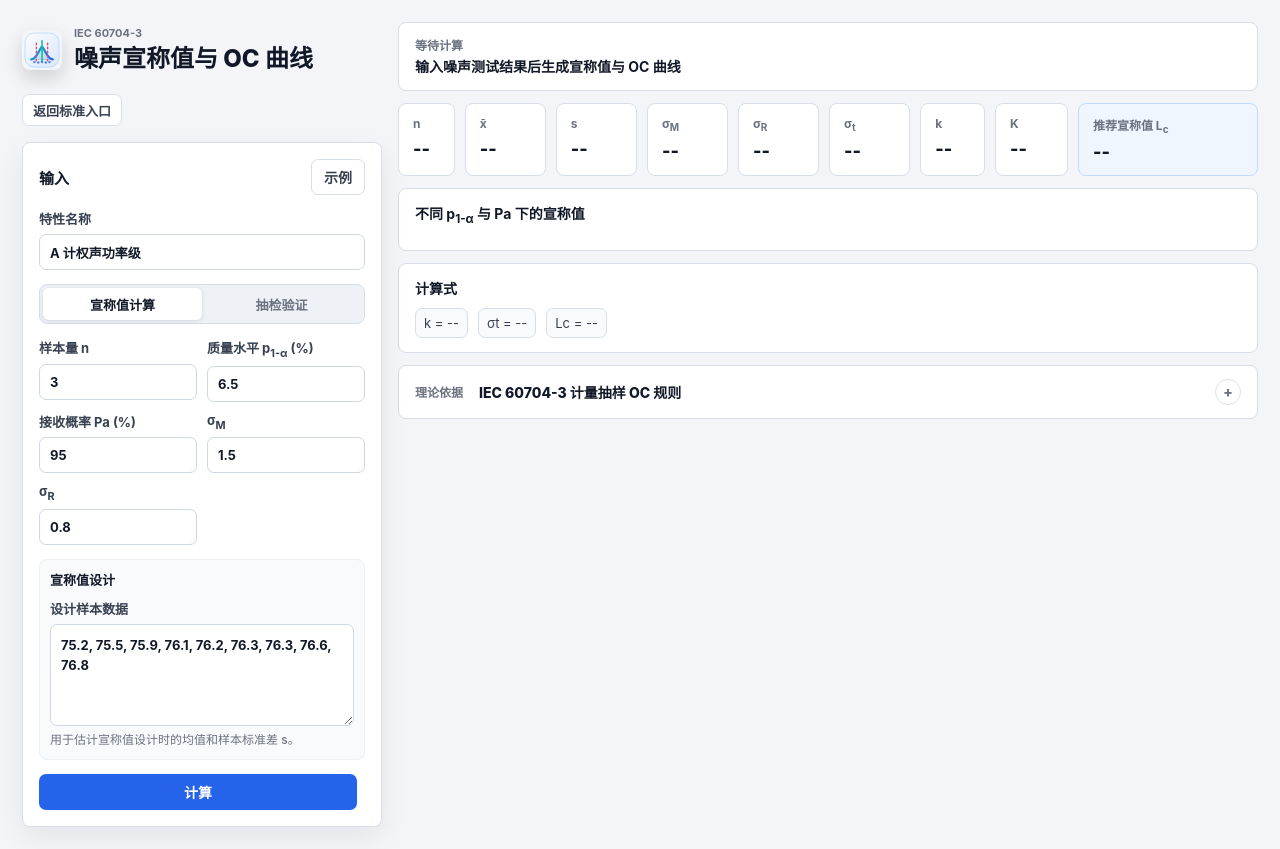
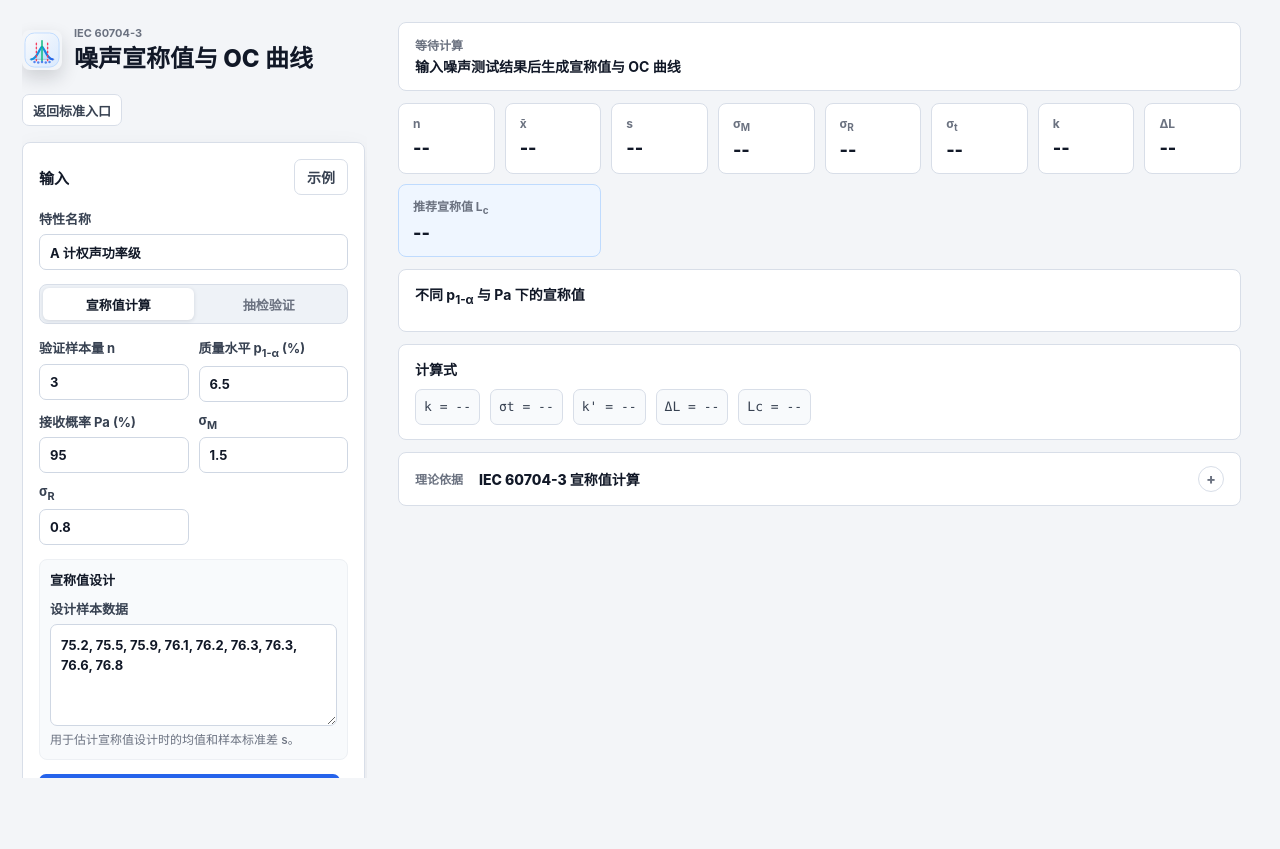
Before and after one commit to jeff0319/quality-standards-calculator, a Flask app: page /iec-60704-3 in a window 1280 px wide. After the commit the page ends 778 px from the top, so only its background shows below. Run offline with Flask 3, Linux system fonts and the light colour scheme.

Commit message:
Refine IEC formulas and page layout

```diff
--- a/frontend/static/iec60704.js
+++ b/frontend/static/iec60704.js
@@ -94,7 +94,7 @@ function renderIecResult(data) {
   setText("#iecSigmaRValue", fmt(data.sigma_r));
   setText("#iecSigmaTValue", fmt(data.sigma_t));
   setText("#iecKValue", fmt(data.k_accept));
-  setText("#iecMarginValue", fmt(mode === "inspection" ? data.acceptance_margin : data.declaration_margin));
+  setText("#iecMarginValue", fmt(data.declaration_margin));
   setText("#iecClaimLabel", mode === "inspection" ? "现有宣称值 Lc" : data.claim.label);
   setText("#iecClaimValue", mode === "inspection" ? formatDbNullable(data.declared_value) : data.claim.text);
   setText("#iecInspectionMeanValue", fmt(data.inspection_mean));
@@ -102,14 +102,16 @@ function renderIecResult(data) {
   setText("#iecDeclaredCoverageValue", formatBadRateNullable(data.declared_coverage));
   setText("#iecDeclaredPaValue", formatRateNullable(data.declared_accept_probability));
   updateMarkerLegends(data.oc_plot);
-  const kProbability = mode === "inspection" ? "z_Pa" : `z_${formatProbabilitySymbol(data.reference_acceptance_probability)}`;
-  setText("#iecFormulaK", `k = z_(1-p1-α) - ${kProbability} / sqrt(n) = ${fmt(data.k_accept)}`);
-  setText("#iecFormulaSigmaT", `σt = sqrt(s² + σR²) = ${fmt(data.sigma_t)}`);
-  setText("#iecFormulaLc", `Lc = x\u0304 + kσM + z_Pa σt / sqrt(n) = ${fmt(data.recommended_declared_value)}`);
-  setText("#iecFormulaOc", `Pa(p) = Φ(sqrt(n) · (Φ⁻¹(1 - p) - ${fmt(data.k_accept)}))`);
+  setFormula("#iecFormulaK", `k = z_{1-p_{1-\\alpha}} - \\frac{z_{P_a}}{\\sqrt{n}} = ${fmt(data.k_accept)}`);
+  setFormula("#iecFormulaSigmaT", `\\sigma_t = \\sqrt{s^2 + \\sigma_R^2} = ${fmt(data.sigma_t)}`);
+  setFormula("#iecFormulaKPrime", `k' = \\frac{z_{P_a}}{\\sqrt{n}} = ${fmt(data.planning_k)}`);
+  setFormula("#iecFormulaMargin", `\\Delta L = k\\sigma_M + k'\\sigma_t = ${fmt(data.declaration_margin)}`);
+  setFormula("#iecFormulaLc", `L_c = \\bar{x} + \\Delta L = ${fmt(data.recommended_declared_value)}`);
+  setFormula("#iecFormulaOc", `P_a(p) = \\Phi\\left(\\sqrt{n}\\left(\\Phi^{-1}(1 - p) - ${fmt(data.k_accept)}\\right)\\right)`);
   drawOcChart(data.oc_plot);
   renderDeclarationTable(data.declaration_table || []);
   updateToolMode();
+  typesetMath();
 }
 
 function updateIecContext() {
@@ -127,9 +129,13 @@ function updateToolMode() {
   }
   document.querySelector(".chart-panel").hidden = mode !== "inspection";
   document.querySelector(".iec-bounds-grid").hidden = mode !== "inspection";
+  document.querySelector("#iecMarginCard").hidden = mode !== "declaration";
   declarationTablePanel.hidden = mode !== "declaration";
+  document.querySelector("#iecFormulaKPrime").hidden = mode !== "declaration";
+  document.querySelector("#iecFormulaMargin").hidden = mode !== "declaration";
   document.querySelector("#iecFormulaLc").hidden = mode !== "declaration";
   document.querySelector("#iecFormulaOc").hidden = mode !== "inspection";
+  typesetMath();
 }
 
 function updateMarkerLegends(plot) {
@@ -148,7 +154,7 @@ function renderDeclarationTable(rows) {
   }
   declarationTable.innerHTML = `
     <table class="result-table">
-      <thead><tr><th>p<sub>1-α</sub></th><th>Pa</th><th>k</th><th>K</th><th>推荐 L<sub>c</sub></th></tr></thead>
+      <thead><tr><th>p<sub>1-α</sub></th><th>Pa</th><th>k</th><th>ΔL</th><th>推荐 L<sub>c</sub></th></tr></thead>
       <tbody>${rows
         .map(
           (row) =>
@@ -325,6 +331,16 @@ function setText(selector, value) {
   document.querySelector(selector).textContent = value;
 }
 
+function setFormula(selector, latex) {
+  document.querySelector(selector).textContent = `\\(${latex}\\)`;
+}
+
+function typesetMath() {
+  if (window.MathJax?.typesetPromise) {
+    window.MathJax.typesetPromise(document.querySelectorAll(".rank-summary, .theory-panel:not([hidden])")).catch(() => {});
+  }
+}
+
 function fmt(value) {
   return Number(value).toFixed(3);
 }
--- a/frontend/static/styles.css
+++ b/frontend/static/styles.css
@@ -39,6 +39,11 @@ textarea {
   width: min(1280px, 100%);
   margin: 0 auto;
   padding: 22px;
+}
+
+.app-shell {
+  height: 100dvh;
+  overflow: hidden;
 }
 
 .home-shell {
@@ -162,8 +167,10 @@ h2 {
   display: grid;
   grid-template-columns: 360px minmax(0, 1fr);
   grid-template-areas: "left results";
+  height: calc(100dvh - 44px);
   gap: 16px;
-  align-items: start;
+  align-items: stretch;
+  overflow: hidden;
 }
 
 .panel,
@@ -177,11 +184,17 @@ h2 {
 }
 
 .left-stack {
+  min-width: 0;
+  min-height: 0;
+  overflow-y: auto;
+  overflow-x: hidden;
+  overscroll-behavior: contain;
+  scrollbar-gutter: stable;
+  padding-right: 2px;
   display: grid;
   grid-area: left;
   gap: 16px;
-  position: sticky;
-  top: 22px;
+  align-content: start;
 }
 
 .controls {
@@ -411,9 +424,18 @@ textarea:focus {
 }
 
 .main-stack {
+  min-width: 0;
+  min-height: 0;
+  overflow-y: auto;
+  overflow-x: hidden;
+  overscroll-behavior: contain;
+  scrollbar-gutter: stable;
+  padding-right: 2px;
+  padding-bottom: 16px;
   display: grid;
   grid-area: results;
   gap: 12px;
+  align-content: start;
 }
 
 .status-card {
@@ -476,7 +498,11 @@ textarea:focus {
 }
 
 .iec-summary-grid {
-  grid-template-columns: 0.7fr 1fr 1fr 1fr 1fr 1fr 0.8fr 0.9fr minmax(180px, 1.4fr);
+  grid-template-columns: repeat(auto-fit, minmax(86px, 1fr));
+}
+
+.iec-summary-grid .claim {
+  grid-column: span 2;
 }
 
 .iec-summary-grid article > span,
@@ -761,10 +793,22 @@ textarea:focus {
 }
 
 .rank-summary span {
+  display: inline-flex;
+  align-items: center;
   padding: 6px 8px;
   border: 1px solid var(--line);
   border-radius: 7px;
   background: #f8fafc;
+  font-family: "SFMono-Regular", Consolas, "Liberation Mono", monospace;
+  line-height: 1.25;
+  min-height: 36px;
+  overflow-wrap: anywhere;
+}
+
+.rank-summary mjx-container {
+  margin: 0 !important;
+  line-height: 1;
+  vertical-align: middle !important;
 }
 
 .result-badge {
--- a/frontend/templates/iec60704.html
+++ b/frontend/templates/iec60704.html
@@ -8,7 +8,7 @@
     <link rel="stylesheet" href="/static/styles.css" />
   </head>
   <body>
-    <main class="shell">
+    <main class="shell app-shell">
       <section class="layout">
         <div class="left-stack">
           <header class="topbar">
@@ -38,7 +38,7 @@
 
             <div class="field-grid">
               <label>
-                样本量 n
+                验证样本量 n
                 <input name="n" type="number" min="1" step="1" value="3" />
               </label>
               <label>
@@ -105,7 +105,7 @@
             <article><span class="math-nowrap">σ<sub>R</sub></span><strong id="iecSigmaRValue">--</strong></article>
             <article><span class="math-nowrap">σ<sub>t</sub></span><strong id="iecSigmaTValue">--</strong></article>
             <article><span>k</span><strong id="iecKValue">--</strong></article>
-            <article><span>K</span><strong id="iecMarginValue">--</strong></article>
+            <article id="iecMarginCard"><span>ΔL</span><strong id="iecMarginValue">--</strong></article>
             <article class="claim"><span id="iecClaimLabel">推荐宣称值 L<sub>c</sub></span><strong id="iecClaimValue">--</strong></article>
           </div>
 
@@ -144,40 +144,69 @@
             <div class="rank-summary">
               <span id="iecFormulaK">k = --</span>
               <span id="iecFormulaSigmaT">σt = --</span>
+              <span id="iecFormulaKPrime">k' = --</span>
+              <span id="iecFormulaMargin">ΔL = --</span>
               <span id="iecFormulaLc">Lc = --</span>
               <span id="iecFormulaOc">Pa(p) = --</span>
             </div>
           </section>
 
-          <details class="panel theory-panel">
+          <details class="panel theory-panel" data-tool-panel="declaration">
             <summary>
               <span>理论依据</span>
-              <strong>IEC 60704-3 计量抽样 OC 规则</strong>
+              <strong>IEC 60704-3 宣称值计算</strong>
+            </summary>
+            <div class="theory-content">
+              <section class="theory-section">
+                <h3>未来验证规则中的 k</h3>
+                <p>宣称值设计需要先确定未来验证方案中的小 k。它由质量水平 <span class="math-nowrap">p<sub>1-α</sub></span>、目标接收概率 Pa 和验证样本量 n 决定：</p>
+                <div class="equation">\[k = \Phi^{-1}(1 - p_{1-\alpha}) - \frac{\Phi^{-1}(P_a)}{\sqrt{n}}\]</div>
+              </section>
+              <section class="theory-section">
+                <h3>反向宣称值</h3>
+                <p>由测试均值反向设计宣称值时，本页面采用：</p>
+                <div class="equation">\[\sigma_t = \sqrt{s^2 + \sigma_R^2}\]</div>
+                <div class="equation">\[k' = \frac{\Phi^{-1}(P_a)}{\sqrt{n}}\]</div>
+                <div class="equation">\[\Delta L = k\sigma_M + k'\sigma_t\]</div>
+                <div class="equation">\[L_c = \bar{x} + \Delta L\]</div>
+                <p><span class="math-nowrap">ΔL</span> 是带单位的声明裕量，不是无量纲系数。<span class="math-nowrap">kσ<sub>M</sub></span> 对应未来抽检接受规则中的扣减量；<span class="math-nowrap">k'σ<sub>t</sub></span> 对应未来抽检均值波动下达到目标接收概率 Pa 所需的额外裕量。这里的 n 是未来验证/抽检方案的样本量；若标准抽检固定为 n = 3，则这里也应使用 3，而不是设计样本数据的个数。</p>
+              </section>
+            </div>
+          </details>
+
+          <details class="panel theory-panel" data-tool-panel="inspection" hidden>
+            <summary>
+              <span>理论依据</span>
+              <strong>IEC 60704-3 抽检验证与 OC 曲线</strong>
             </summary>
             <div class="theory-content">
               <section class="theory-section">
                 <h3>抽样接受规则</h3>
                 <p>在正态且采用参考标准差 <span class="math-nowrap">σ<sub>M</sub></span> 的计量抽样中，给定宣称值 <span class="math-nowrap">L<sub>c</sub></span> 后，接受条件为：</p>
-                <div class="equation">x&#772; ≤ <span class="math-nowrap">L<sub>c</sub></span> - <span class="math-nowrap">kσ<sub>M</sub></span></div>
+                <div class="equation">\[\bar{x} \le L_c - k\sigma_M\]</div>
                 <p>其中 k 由质量水平 <span class="math-nowrap">p<sub>1-α</sub></span>、接收概率 Pa 和验证样本量 n 决定；<span class="math-nowrap">p<sub>1-α</sub></span> 表示超差比例。</p>
-                <div class="equation">k = Φ<sup>-1</sup>(1 - p<sub>1-α</sub>) - Φ<sup>-1</sup>(Pa) / √n</div>
+                <div class="equation">\[k = \Phi^{-1}(1 - p_{1-\alpha}) - \frac{\Phi^{-1}(P_a)}{\sqrt{n}}\]</div>
               </section>
               <section class="theory-section">
                 <h3>OC 曲线</h3>
                 <p>若真实总体中超过宣称值的比例为 p，则该抽样规则的接收概率为：</p>
-                <div class="equation">Pa(p) = Φ(√n · (Φ<sup>-1</sup>(1 - p) - k))</div>
-              </section>
-              <section class="theory-section">
-                <h3>反向宣称值</h3>
-                <p>由测试均值反向设计宣称值时，本页面采用：</p>
-                <div class="equation"><span class="math-nowrap">σ<sub>t</sub></span> = √(s<sup>2</sup> + <span class="math-nowrap">σ<sub>R</sub><sup>2</sup></span>)</div>
-                <div class="equation"><span class="math-nowrap">L<sub>c</sub></span> = x&#772; + <span class="math-nowrap">kσ<sub>M</sub></span> + Φ<sup>-1</sup>(Pa)<span class="math-nowrap">σ<sub>t</sub></span> / √n</div>
+                <div class="equation">\[P_a(p) = \Phi\left(\sqrt{n}\left(\Phi^{-1}(1 - p) - k\right)\right)\]</div>
               </section>
             </div>
           </details>
         </section>
       </section>
     </main>
-    <script src="/static/iec60704.js"></script>
+    <script>
+      window.MathJax = {
+        tex: {
+          inlineMath: [["\\(", "\\)"]],
+          displayMath: [["\\[", "\\]"]],
+        },
+        chtml: { scale: 0.95 },
+      };
+    </script>
+    <script async src="https://cdn.jsdelivr.net/npm/mathjax@3/es5/tex-chtml.js"></script>
+    <script defer src="/static/iec60704.js"></script>
   </body>
 </html>
```
Also changed, not shown: other parts of frontend/static/styles.css (+35 -3 lines), backend/iec60704.py (+5 -5 lines), docs/IEC_60704-3_大K与小k推导及MonteCarlo.md (+17 -5 lines), frontend/templates/iso16269.html (+53 -43 lines).
